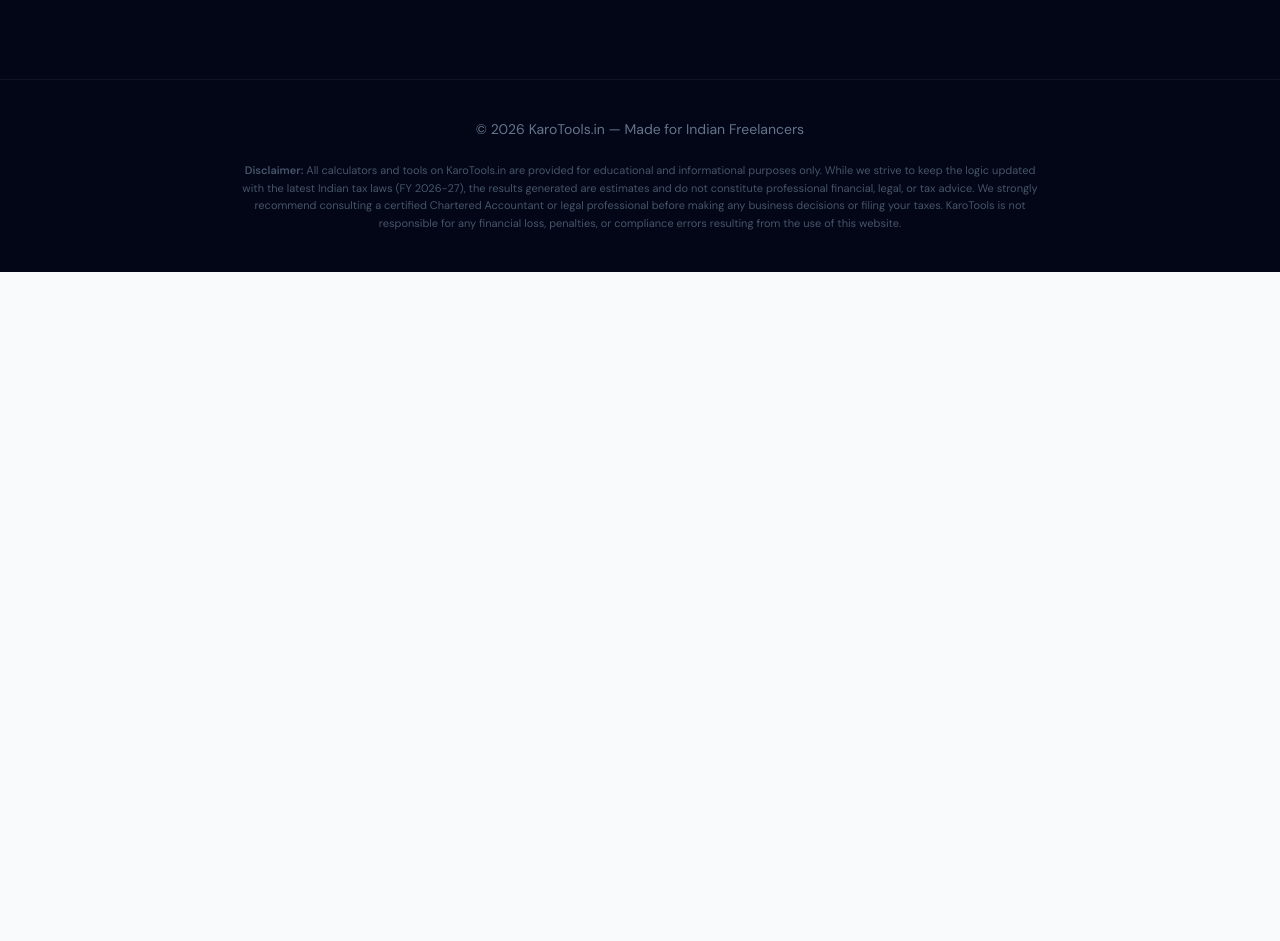
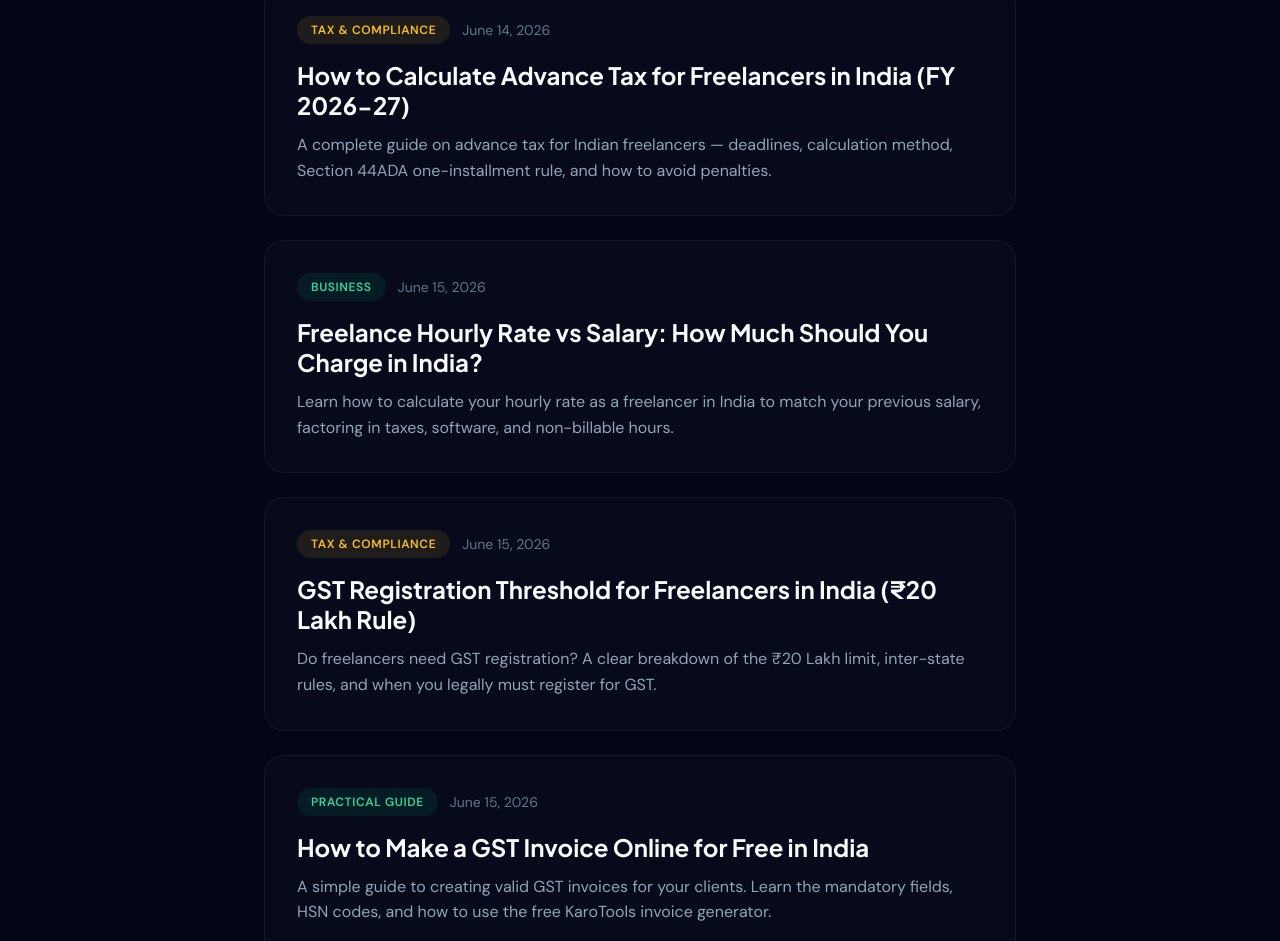
Before and after one commit to daxpatel109/karotools, a Next.js app: page /author/dax-patel in a window 1280 px wide. Shown: the part 1480-2421 px from the top of the page. Before the commit the page ends 1752 px from the top, so only its background shows below. Built offline with nearby package versions, Linux system fonts and the light colour scheme; no server answers.

Commit message:
fix: update author page to show all articles by Dax Patel

```diff
--- a/src/app/author/dax-patel/page.jsx
+++ b/src/app/author/dax-patel/page.jsx
@@ -82,9 +82,7 @@ export default function Author() {
           </Link>
 
           {/* Post 2 */}
-          <Link href="/blog/msme-45-day-rule" style={{ display: "block", textDecoration: "none", padding: "32px", background: "rgba(255,255,255,0.02)", borderRadius: "20px", border: "1px solid rgba(255,255,255,0.05)", transition: "all 0.3s", cursor: "pointer" }}
-
-            >
+          <Link href="/blog/msme-45-day-rule" style={{ display: "block", textDecoration: "none", padding: "32px", background: "rgba(255,255,255,0.02)", borderRadius: "20px", border: "1px solid rgba(255,255,255,0.05)", transition: "all 0.3s", cursor: "pointer" }}>
             <div style={{ display: "flex", gap: "12px", marginBottom: "16px", alignItems: "center" }}>
               <span style={{ background: "rgba(0,90,230,0.1)", color: "#a78bfa", padding: "6px 14px", borderRadius: "50px", fontSize: "12px", fontWeight: "700", letterSpacing: "0.05em" }}>LEGAL & TAX</span>
               <span style={{ color: "#64748b", fontSize: "14px" }}>June 6, 2026</span>
@@ -94,6 +92,62 @@ export default function Author() {
             </h3>
             <p style={{ color: "#94a3b8", fontSize: "16px", lineHeight: "1.6", margin: 0 }}>
               Learn how the government protects Indian freelancers from late payments, and how to enforce the 45-day rule.
+            </p>
+          </Link>
+
+          {/* Post 3 */}
+          <Link href="/blog/advance-tax-for-freelancers-india" style={{ display: "block", textDecoration: "none", padding: "32px", background: "rgba(255,255,255,0.02)", borderRadius: "20px", border: "1px solid rgba(255,255,255,0.05)", transition: "all 0.3s", cursor: "pointer" }}>
+            <div style={{ display: "flex", gap: "12px", marginBottom: "16px", alignItems: "center" }}>
+              <span style={{ background: "rgba(251,191,36,0.1)", color: "#fbbf24", padding: "6px 14px", borderRadius: "50px", fontSize: "12px", fontWeight: "700", letterSpacing: "0.05em" }}>TAX & COMPLIANCE</span>
+              <span style={{ color: "#64748b", fontSize: "14px" }}>June 14, 2026</span>
+            </div>
+            <h3 style={{ fontSize: "24px", fontWeight: "700", fontFamily: "'Plus Jakarta Sans',sans-serif", color: "#f8fafc", marginBottom: "12px" }}>
+              How to Calculate Advance Tax for Freelancers in India (FY 2026-27)
+            </h3>
+            <p style={{ color: "#94a3b8", fontSize: "16px", lineHeight: "1.6", margin: 0 }}>
+              A complete guide on advance tax for Indian freelancers — deadlines, calculation method, Section 44ADA one-installment rule, and how to avoid penalties.
+            </p>
+          </Link>
+
+          {/* Post 4 */}
+          <Link href="/blog/freelance-hourly-rate-vs-salary-india" style={{ display: "block", textDecoration: "none", padding: "32px", background: "rgba(255,255,255,0.02)", borderRadius: "20px", border: "1px solid rgba(255,255,255,0.05)", transition: "all 0.3s", cursor: "pointer" }}>
+            <div style={{ display: "flex", gap: "12px", marginBottom: "16px", alignItems: "center" }}>
+              <span style={{ background: "rgba(16,185,129,0.1)", color: "#34d399", padding: "6px 14px", borderRadius: "50px", fontSize: "12px", fontWeight: "700", letterSpacing: "0.05em" }}>BUSINESS</span>
+              <span style={{ color: "#64748b", fontSize: "14px" }}>June 15, 2026</span>
+            </div>
+            <h3 style={{ fontSize: "24px", fontWeight: "700", fontFamily: "'Plus Jakarta Sans',sans-serif", color: "#f8fafc", marginBottom: "12px" }}>
+              Freelance Hourly Rate vs Salary: How Much Should You Charge in India?
+            </h3>
+            <p style={{ color: "#94a3b8", fontSize: "16px", lineHeight: "1.6", margin: 0 }}>
+              Learn how to calculate your hourly rate as a freelancer in India to match your previous salary, factoring in taxes, software, and non-billable hours.
+            </p>
+          </Link>
+
+          {/* Post 5 */}
+          <Link href="/blog/gst-registration-threshold" style={{ display: "block", textDecoration: "none", padding: "32px", background: "rgba(255,255,255,0.02)", borderRadius: "20px", border: "1px solid rgba(255,255,255,0.05)", transition: "all 0.3s", cursor: "pointer" }}>
+            <div style={{ display: "flex", gap: "12px", marginBottom: "16px", alignItems: "center" }}>
+              <span style={{ background: "rgba(251,191,36,0.1)", color: "#fbbf24", padding: "6px 14px", borderRadius: "50px", fontSize: "12px", fontWeight: "700", letterSpacing: "0.05em" }}>TAX & COMPLIANCE</span>
+              <span style={{ color: "#64748b", fontSize: "14px" }}>June 15, 2026</span>
+            </div>
+            <h3 style={{ fontSize: "24px", fontWeight: "700", fontFamily: "'Plus Jakarta Sans',sans-serif", color: "#f8fafc", marginBottom: "12px" }}>
+              GST Registration Threshold for Freelancers in India (₹20 Lakh Rule)
+            </h3>
+            <p style={{ color: "#94a3b8", fontSize: "16px", lineHeight: "1.6", margin: 0 }}>
+              Do freelancers need GST registration? A clear breakdown of the ₹20 Lakh limit, inter-state rules, and when you legally must register for GST.
+            </p>
+          </Link>
+
+          {/* Post 6 */}
+          <Link href="/blog/how-to-make-gst-invoice-online-free" style={{ display: "block", textDecoration: "none", padding: "32px", background: "rgba(255,255,255,0.02)", borderRadius: "20px", border: "1px solid rgba(255,255,255,0.05)", transition: "all 0.3s", cursor: "pointer" }}>
+            <div style={{ display: "flex", gap: "12px", marginBottom: "16px", alignItems: "center" }}>
+              <span style={{ background: "rgba(16,185,129,0.1)", color: "#34d399", padding: "6px 14px", borderRadius: "50px", fontSize: "12px", fontWeight: "700", letterSpacing: "0.05em" }}>PRACTICAL GUIDE</span>
+              <span style={{ color: "#64748b", fontSize: "14px" }}>June 15, 2026</span>
+            </div>
+            <h3 style={{ fontSize: "24px", fontWeight: "700", fontFamily: "'Plus Jakarta Sans',sans-serif", color: "#f8fafc", marginBottom: "12px" }}>
+              How to Make a GST Invoice Online for Free in India
+            </h3>
+            <p style={{ color: "#94a3b8", fontSize: "16px", lineHeight: "1.6", margin: 0 }}>
+              A simple guide to creating valid GST invoices for your clients. Learn the mandatory fields, HSN codes, and how to use the free KaroTools invoice generator.
             </p>
           </Link>
 
```
